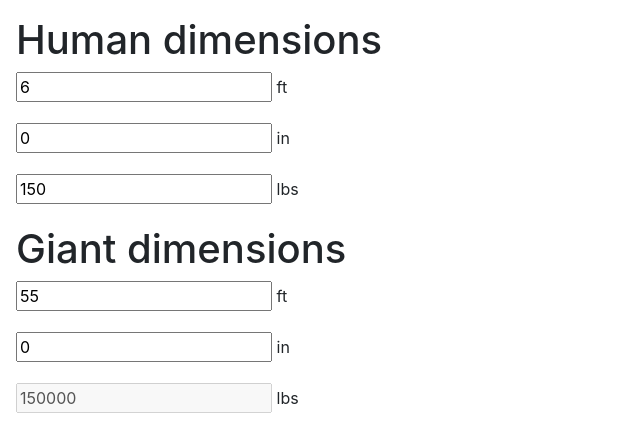
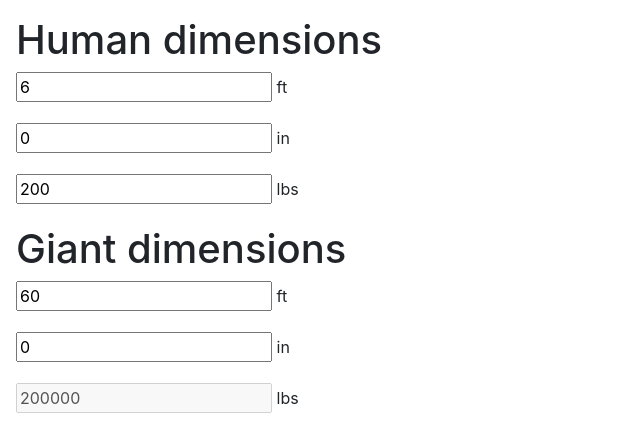
Before and after one commit to thundering-susurrus/thundering-susurrus.github.io, a plain HTML site: page calculator.html in a window 1280 px wide. Shown: the top 431 px of the page, 0-640 px from the left. Drawn offline with nearby package versions, Linux system fonts and the light colour scheme.

Commit message:
Fixes starter values

```diff
--- a/calculator.html
+++ b/calculator.html
@@ -27,12 +27,12 @@
         <label for="in_input">in</label>
       </p>
       <p>
-        <input type="text" id="lbs_input" value="150" />
+        <input type="text" id="lbs_input" value="200" />
         <label for="lbs_input">lbs</label>
       </p>
       <h1>Giant dimensions</h1>
       <p>
-        <input type="text" id="giant_ft_input" value="55" />
+        <input type="text" id="giant_ft_input" value="60" />
         <label for="ft_input">ft</label>
       </p>
       <p>
@@ -40,7 +40,7 @@
         <label for="in_input">in</label>
       </p>
       <p>
-        <input type="text" disabled="disabled" id="giant_lbs" value="150000"/>
+        <input type="text" disabled="disabled" id="giant_lbs" value="200000"/>
         <label for="giant_lbs">lbs</label>
       </p>
     </div>
```
